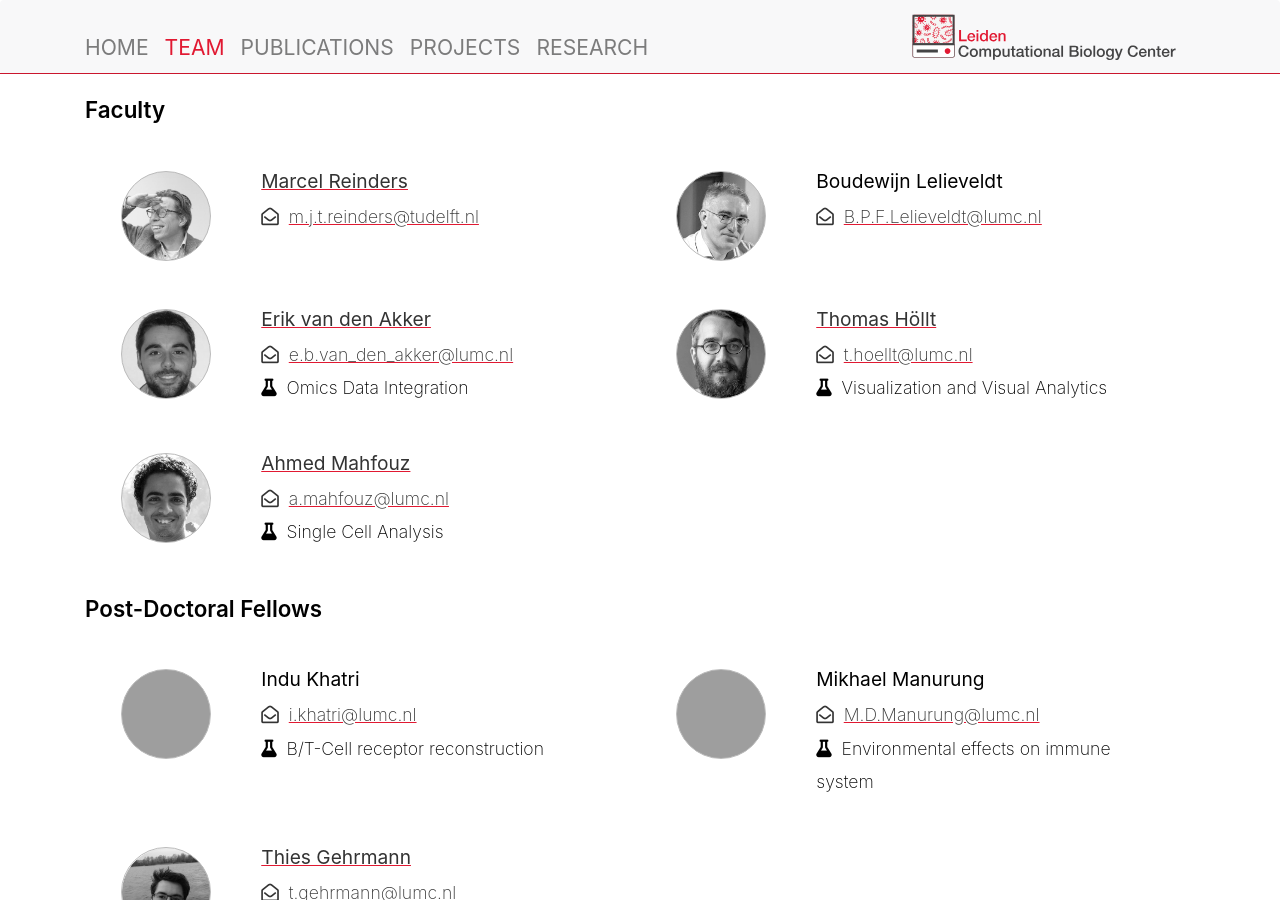
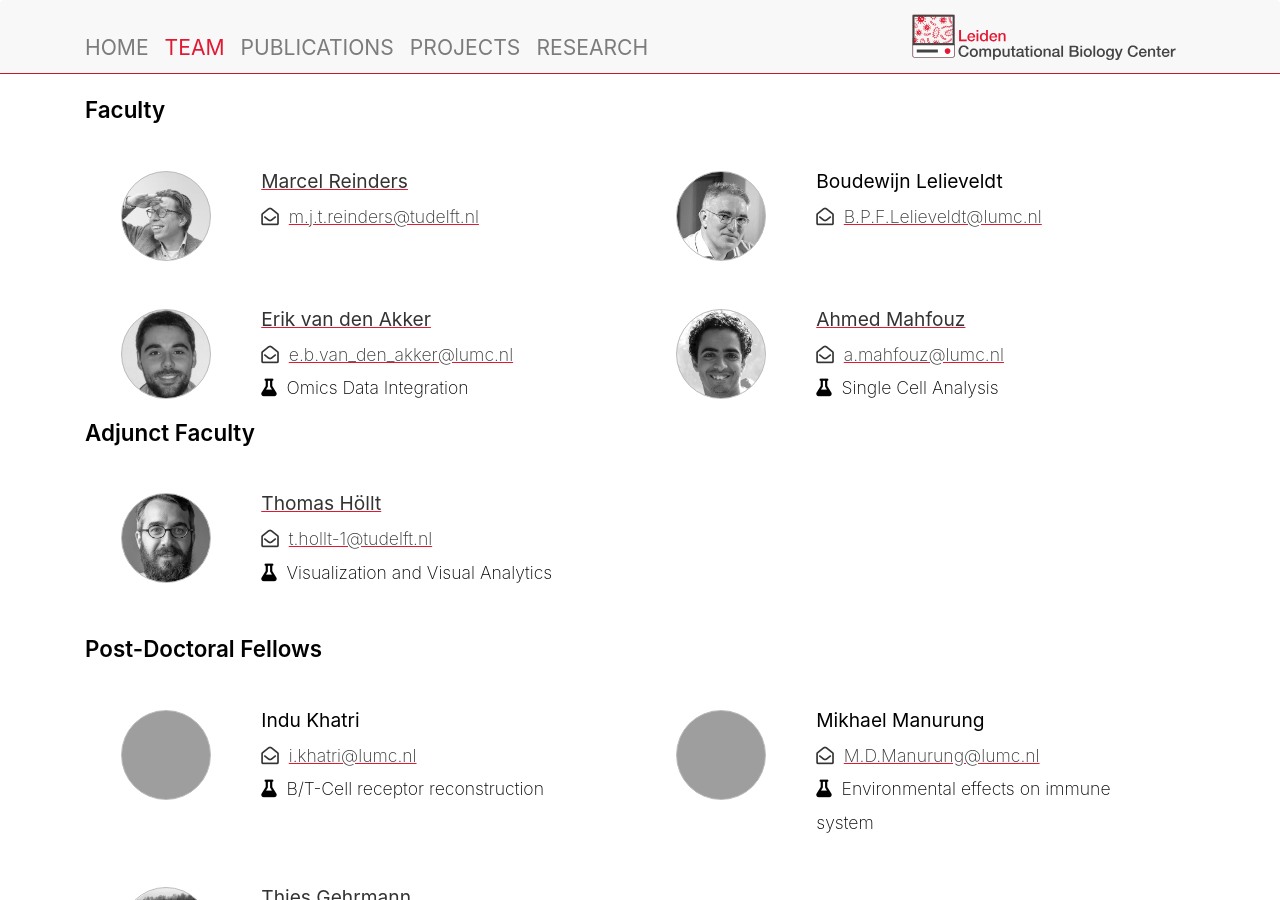
Before and after one commit to LeidenCBC/leidencbc.github.io, a Jekyll site: the page built from team.md, in a window 1280 px wide and 900 px high, cut to the strip 0-900 px from the top of the window. Built offline with Jekyll 4.4.1, drawn with Linux system fonts in a browser that asks for light colours; nearby versions of some CDN libraries; comment, search, counter and statistics services are not loaded; grey boxes are pictures that could not be loaded.

Commit message:
moves thomas to adjunct

```diff
--- a/_layouts/team.html
+++ b/_layouts/team.html
@@ -27,8 +27,13 @@ layout: default
         {% include person.html key="reinders" %}
         {% include person.html key="lelieveldt" %}
         {% include person.html key="akker" %}
+        {% include person.html key="mahfouz" %}
+      </div>
+
+      <h1>Adjunct Faculty</h1>
+
+      <div class="row">
         {% include person.html key="hollt" %}
-        {% include person.html key="mahfouz" %}
       </div>
 
       {% if ifpostdoc == 'true' %}
```
Also changed, not shown: _persons/hollt.md (+2 -2 lines).
